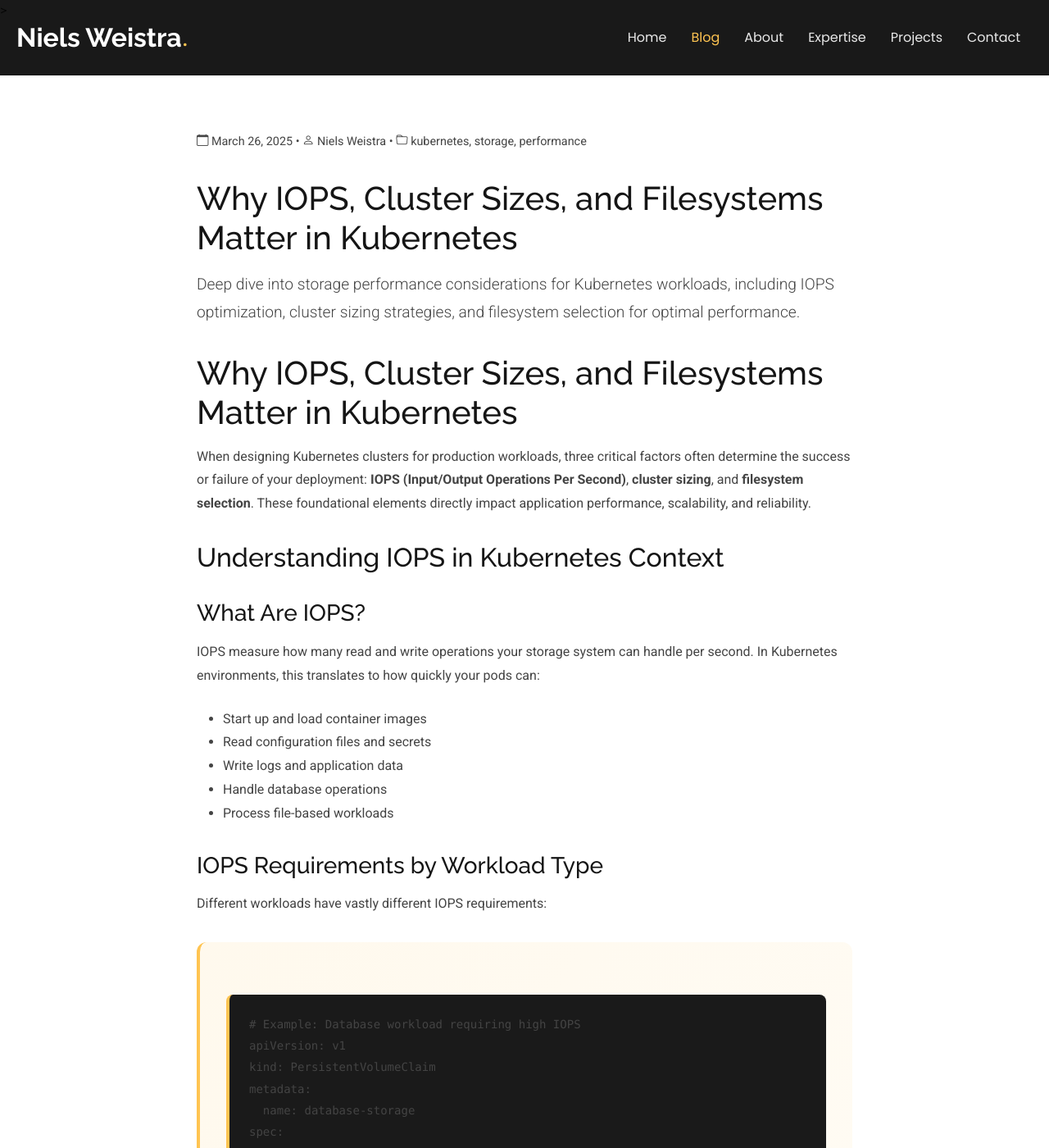
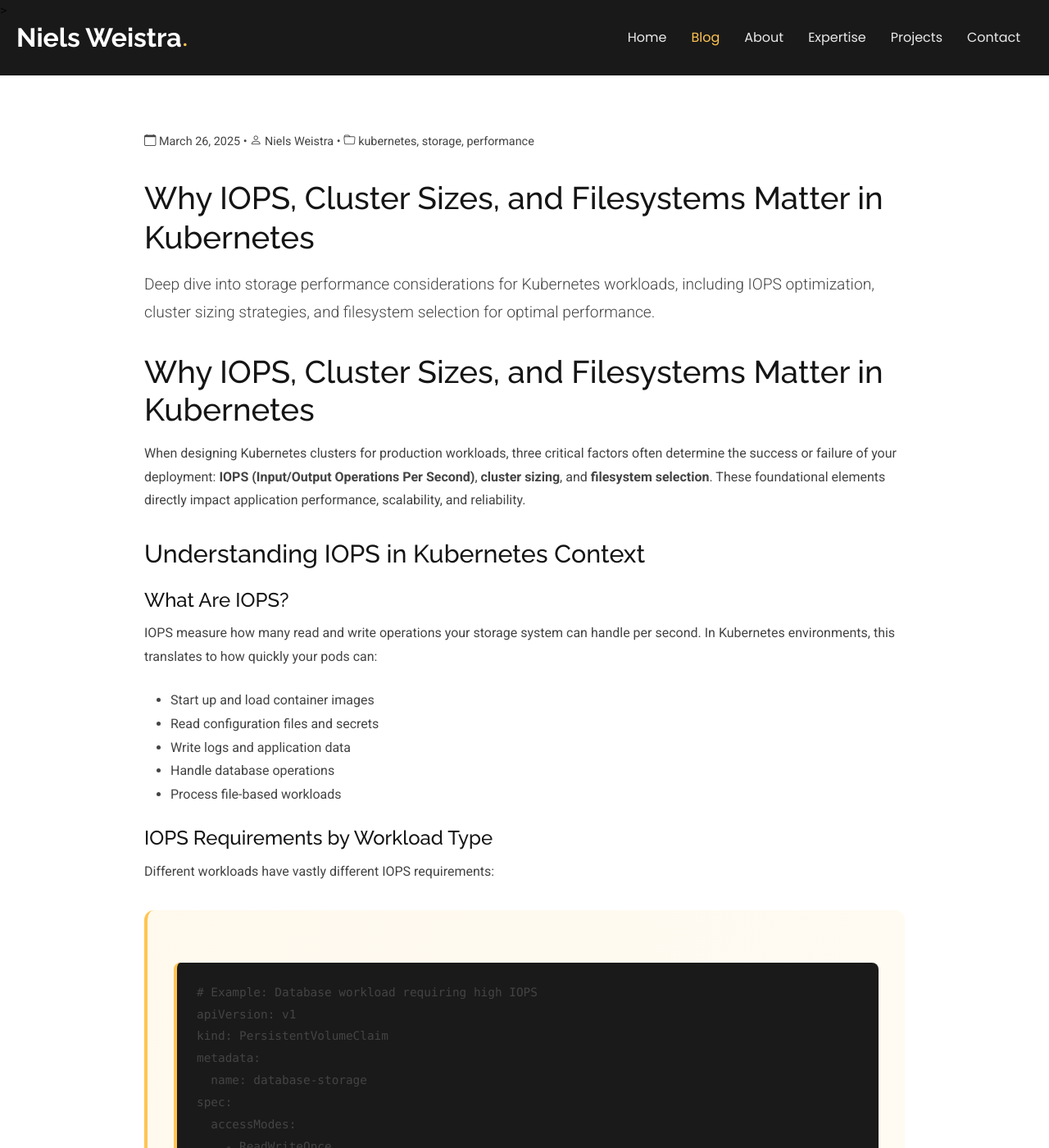
Before and after one commit to nielsweistra/nielsweistra.github.io, a Jekyll site: the page built from _posts/2025-03-26-iops-cluster-sizes-filesystems.md, in a window 1280 px wide and 1400 px high. Shown: the whole window at 82% size. Built offline with Jekyll 4.4.1, drawn with Linux system fonts in a browser that asks for light colours; a style sheet for code colours, icons or effects is not loaded.

Commit message:
style: fix responsive typography and layout for article content

```diff
--- a/_layouts/default.html
+++ b/_layouts/default.html
@@ -458,19 +458,81 @@
 
         /* Article content */
         .article-content {
-            max-width: 800px;
+            max-width: min(900px, 100%);
             margin: 0 auto;
             line-height: 1.8;
+            padding: 0 1rem;
         }
 
-        .article-content h1, .article-content h2, .article-content h3 {
+        @media (min-width: 1200px) {
+            .article-content {
+                max-width: 960px;
+            }
+        }
+
+        .article-content h1 {
+            font-size: clamp(1.6rem, 4vw, 2.4rem);
             color: var(--heading-color);
             margin-top: 2rem;
             margin-bottom: 1rem;
         }
 
+        .article-content h2 {
+            font-size: clamp(1.3rem, 3vw, 1.9rem);
+            color: var(--heading-color);
+            margin-top: 2rem;
+            margin-bottom: 1rem;
+        }
+
+        .article-content h3 {
+            font-size: clamp(1.1rem, 2.5vw, 1.5rem);
+            color: var(--heading-color);
+            margin-top: 1.5rem;
+            margin-bottom: 0.75rem;
+        }
+
+        .article-content h4, .article-content h5, .article-content h6 {
+            color: var(--heading-color);
+            margin-top: 1.25rem;
+            margin-bottom: 0.5rem;
+        }
+
         .article-content p {
             margin-bottom: 1.5rem;
+        }
+
+        .article-content img {
+            max-width: 100%;
+            height: auto;
+            border-radius: 6px;
+        }
+
+        /* Responsive tables */
+        .article-content table {
+            display: block;
+            overflow-x: auto;
+            -webkit-overflow-scrolling: touch;
+            width: 100%;
+            border-collapse: collapse;
+            margin: 1.5rem 0;
+            font-size: clamp(0.8rem, 1.5vw, 1rem);
+        }
+
+        .article-content table th,
+        .article-content table td {
+            padding: 0.6rem 1rem;
+            border: 1px solid #e9ecef;
+            text-align: left;
+            white-space: nowrap;
+        }
+
+        .article-content table th {
+            background: #f8f9fa;
+            font-weight: 600;
+        }
+
+        .article-content table tr:nth-child(even) td {
+            background: #fafbfc;
         }
 
         .article-content pre {
@@ -478,18 +540,66 @@
             padding: 1.5rem;
             border-radius: 8px;
             overflow-x: auto;
+            -webkit-overflow-scrolling: touch;
             margin: 2rem 0;
             font-family: 'JetBrains Mono', 'Roboto Mono', monospace;
+            font-size: clamp(0.78rem, 1.4vw, 0.9rem);
+        }
+
+        .article-content code:not(pre code) {
+            background: #f1f3f4;
+            padding: 0.15rem 0.4rem;
+            border-radius: 4px;
+            font-size: 0.88em;
+            font-family: 'JetBrains Mono', 'Roboto Mono', monospace;
+            color: #c7254e;
+            word-break: break-word;
         }
 
         .article-content blockquote {
             border-left: 4px solid var(--accent-color);
-            padding-left: 1.5rem;
             margin: 2rem 0;
             font-style: italic;
             background: #f9f9f9;
             padding: 1.5rem;
             border-radius: 0 8px 8px 0;
+        }
+
+        /* Mermaid diagrams */
+        .article-content .mermaid {
+            overflow-x: auto;
+            -webkit-overflow-scrolling: touch;
+        }
+
+        @media (max-width: 768px) {
+            .article-content {
+                padding: 0 0.25rem;
+            }
+            .article-content pre {
+                padding: 1rem;
+                font-size: 0.8rem;
+                border-radius: 6px;
+            }
+            .article-content table th,
+            .article-content table td {
+                padding: 0.4rem 0.6rem;
+                font-size: 0.82rem;
+            }
+            .article-content blockquote {
+                padding: 1rem;
+            }
+        }
+
+        @media (max-width: 480px) {
+            .article-content pre {
+                font-size: 0.75rem;
+                padding: 0.75rem;
+            }
+            .article-content table th,
+            .article-content table td {
+                font-size: 0.78rem;
+                padding: 0.3rem 0.5rem;
+            }
         }
 
         /* Social Links */
@@ -562,6 +672,32 @@
 
             .section h2 {
                 font-size: 2rem;
+            }
+
+            .main {
+                padding: 2rem 0;
+            }
+
+            .container {
+                padding: 0 12px;
+            }
+        }
+
+        @media (max-width: 480px) {
+            .container {
+                padding: 0 8px;
+            }
+
+            .main {
+                padding: 1.5rem 0;
+            }
+
+            .logo h1 {
+                font-size: 24px;
+            }
+
+            .logo span {
+                font-size: 24px;
             }
         }
 
--- a/_layouts/post.html
+++ b/_layouts/post.html
@@ -80,9 +80,26 @@
 }
 
 .lead {
-    font-size: 1.2rem;
+    font-size: clamp(1rem, 2.5vw, 1.2rem);
     color: var(--default-color);
     font-weight: 300;
+}
+
+.article-content header h1 {
+    font-size: clamp(1.6rem, 4vw, 2.4rem);
+    line-height: 1.25;
+}
+
+@media (max-width: 768px) {
+    .article-content header {
+        margin-bottom: 1.5rem !important;
+    }
+}
+
+@media (max-width: 480px) {
+    .article-content header h1 {
+        font-size: 1.5rem;
+    }
 }
 
 .mb-4 {
```
